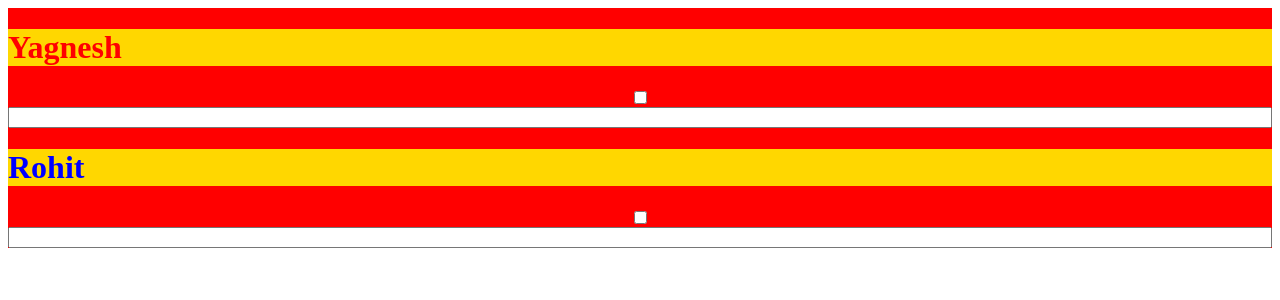
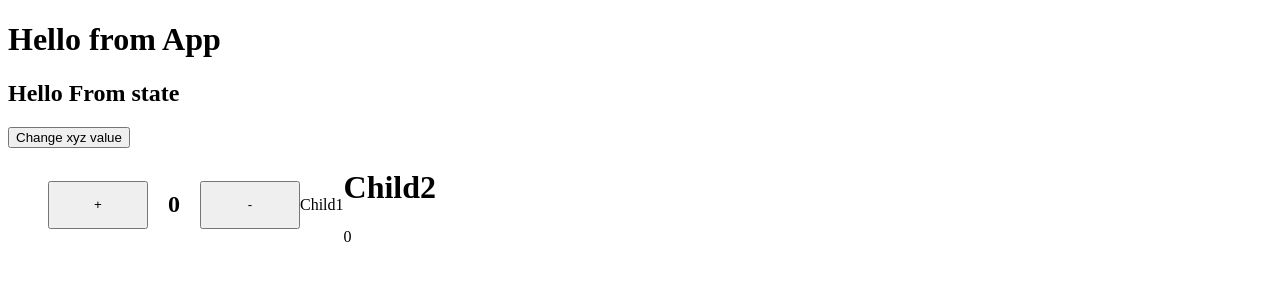
Before and after one commit to the-special-character/deloitte_react, a React app: page / in a window 1280 px wide. Shown: the top 300 px of the page. Built offline with nearby package versions, Linux system fonts and the light colour scheme.

Commit message:
completed life cycle method

```diff
--- a/package.json
+++ b/package.json
@@ -26,6 +26,7 @@
     "@babel/preset-react": "^7.18.6",
     "@babel/preset-typescript": "^7.18.6",
     "@types/react": "^18.0.20",
+    "@types/react-addons-shallow-compare": "^0.14.22",
     "@types/react-dom": "^18.0.6",
     "@typescript-eslint/eslint-plugin": "^5.37.0",
     "babel-loader": "^8.2.5",
@@ -47,6 +48,7 @@
   },
   "dependencies": {
     "react": "^18.2.0",
+    "react-addons-shallow-compare": "^15.6.3",
     "react-dom": "^18.2.0"
   }
 }
--- /dev/null
+++ b/src/app.tsx
@@ -0,0 +1,16 @@
+import React from 'react';
+import Child from './child';
+import Main from './main';
+
+// Props are immutable
+// Function Component
+const App = () => {
+  return (
+    <>
+      <Main text="Hello from App" />
+      <Child name="Yagnesh" />
+    </>
+  );
+};
+
+export default App;
--- /dev/null
+++ b/src/child.tsx
@@ -0,0 +1,154 @@
+import React, { Component } from 'react';
+import Child1 from './child1';
+import Child2 from './child2';
+
+type Props = {
+  name: string;
+};
+
+type Todos = {
+  userId: number;
+  id: number;
+  title: string;
+  completed: boolean;
+};
+
+type State = {
+  counter: number;
+  greetName: string;
+  data?: Todos;
+};
+
+// Four Stages of life cycle method
+
+// Mounting
+
+// 1. Constructur (call only once)
+//  derive state base on props
+//  bind the methods
+// 2. getDerivedStateFromProps
+// derive new state base on old state and old prop
+// 3. render
+// render html
+// 4. componentDidMount (call only once)
+// on page load display data
+// manupulate DOM element
+
+// Updating
+// 1. getDerivedStateFromProps
+// derive new state base on old state and old prop
+// 2. shouldComponentUpdate(PureComponent/memo)
+// avoid un nessessary rerendering
+// 3. render
+// render html
+// 4 getSnapshotBeforeUpdate (not possible in function component)
+// take a sanpshot of screen and pass it to componenddidupdate
+// 5. componentDidUpdate
+// maniupulate dom
+
+// Unmounting
+// 1. componentWillUnmount
+
+// Error (not possible in function component)
+// getDerivedStateFromError
+// componentDidCatch
+
+export default class Child extends Component<Props, State> {
+  state = {
+    counter: 0,
+    greetName: '',
+    data: {} as Todos,
+  };
+  //   Bind Method
+  //   base on props value if you want to define state value
+  constructor(props: Props) {
+    super(props);
+    console.log('constructor');
+
+    // this.state = {
+    //   counter: 0,
+    //   greetName: `Mr. ${props.name}`,
+    // };
+  }
+
+  //   static getDerivedStateFromProps(props: Props, state: State) {
+  //     console.log('getDerivedStateFromProps');
+  //     return {
+  //       greetName: `Mr. ${props.name}`,
+  //     };
+  //   }
+
+  //   on page load if u want to fetch data from api;
+  async componentDidMount() {
+    // console.log('componentDidMount');
+    // try {
+    //   const res = await fetch('https://jsonplaceholder.typicode.com/todos/1');
+    //   const json: Todos = await res.json();
+    //   this.setState({ data: json });
+    // } catch (error) {}
+  }
+
+  getSnapshotBeforeUpdate(
+    prevProps: Readonly<Props>,
+    prevState: Readonly<State>,
+  ) {
+    return 10;
+  }
+
+  componentDidUpdate(prevProps, prevState, snapshot) {
+    console.log(snapshot);
+  }
+
+  increment = () => {
+    this.setState(({ counter }) => {
+      return {
+        counter: counter + 1,
+      };
+    });
+  };
+
+  decrement() {
+    this.setState(({ counter }) => {
+      return {
+        counter: counter - 1,
+      };
+    });
+  }
+
+  static getDerivedStateFromError(error: Error) {
+    return {
+      error,
+    };
+  }
+
+  componentDidCatch(error: Error, errorInfo: React.ErrorInfo): void {
+    console.log(errorInfo);
+
+    // send error information to server
+  }
+
+  render() {
+    console.log('render');
+    const { counter, greetName, data, error } = this.state;
+
+    if (error) {
+      return <h1>{error.message}</h1>;
+    }
+
+    return (
+      <div className="wrapper">
+        <h1 id="heading">{greetName}</h1>
+        <h2>{data?.title}</h2>
+        <button type="button" onClick={this.increment}>
+          +
+        </button>
+        <h2>{counter}</h2>
+        <button type="button" onClick={this.decrement}>
+          -
+        </button>
+        <Child1 />
+        {counter < 5 && <Child2 number={counter} />}
+      </div>
+    );
+  }
+}
--- /dev/null
+++ b/src/child1.tsx
@@ -0,0 +1,11 @@
+import React, { memo } from 'react';
+
+type Props = {};
+
+function Child1({}: Props) {
+  console.log('Child 1 render');
+
+  return <div>Child1</div>;
+}
+
+export default memo(Child1);
--- /dev/null
+++ b/src/child2.tsx
@@ -0,0 +1,53 @@
+import React, { PureComponent } from 'react';
+import shallowCompare from 'react-addons-shallow-compare';
+
+type Props = {
+  number: number;
+};
+
+type State = {};
+
+class Child2 extends PureComponent<Props, State> {
+  state = {};
+
+  inrerval?: NodeJS.Timer;
+
+  //   shouldComponentUpdate(nextProps: Props, nextState: State) {
+  //     return shallowCompare(this, nextProps, nextState);
+  //   }
+  mousemove = () => {
+    console.log('mousemove');
+  };
+
+  componentDidMount() {
+    document.addEventListener('mousemove', this.mousemove);
+
+    this.inrerval = setInterval(() => {
+      console.log('interval');
+    }, 1000);
+  }
+
+  componentWillUnmount() {
+    document.removeEventListener('mousemove', this.mousemove);
+    clearInterval(this.inrerval);
+  }
+
+  render() {
+    console.log('Child 2 render');
+
+    const { number } = this.props;
+
+    if (number > 3) {
+      throw new Error('somethig went wrong');
+    }
+
+    return (
+      <div>
+        <h1>Child2</h1>
+        <p>{number}</p>
+      </div>
+    );
+  }
+}
+
+export default Child2;
--- a/src/index.tsx
+++ b/src/index.tsx
@@ -1,5 +1,7 @@
 import React from 'react';
 import { createRoot } from 'react-dom/client';
+import App from './app';
+import Main from './main';
 
 import './main.css';
 
@@ -9,35 +11,9 @@ const container = document.getElementById('root');
 // 2. component will return only single element
 // 3. style should be object and property name should be camelcase;
 // 4. instead of class have to use classname
-type Props = {
-  name: string;
-  h1Color: string;
-};
-
-const App = ({ name, h1Color }: Props) => {
-  return (
-    <div className="container">
-      <h1
-        style={{
-          color: h1Color,
-          backgroundColor: 'gold',
-        }}
-      >
-        {name}
-      </h1>
-      <input type="checkbox" />
-      <input type="text" />
-    </div>
-  );
-};
 
 if (container) {
   const root = createRoot(container);
 
-  root.render(
-    <>
-      <App name="Yagnesh" h1Color="red" />
-      <App name="Rohit" h1Color="blue" />
-    </>,
-  );
+  root.render(<App />);
 }
--- a/src/main.css
+++ b/src/main.css
@@ -3,3 +3,17 @@
   flex-direction: column;
   background-color: red;
 }
+
+.wrapper {
+  display: flex;
+  align-items: center;
+}
+
+.wrapper > button {
+  height: 48px;
+  width: 100px;
+}
+
+.wrapper > h2 {
+  padding: 0 20px;
+}
--- /dev/null
+++ b/src/main.tsx
@@ -0,0 +1,37 @@
+import React, { Component } from 'react';
+
+// let xyz = 'hello xyz';
+
+type Props = {
+  text: string;
+};
+
+type State = {};
+
+// if props value chage or state value changge
+class Main extends Component<Props, State> {
+  state = {
+    xyz: 'Hello From state',
+  };
+
+  render() {
+    const { text } = this.props;
+    const { xyz } = this.state;
+    return (
+      <div>
+        <h1>{text}</h1>
+        <h2>{xyz}</h2>
+        <button
+          type="button"
+          onClick={() => {
+            this.setState({ xyz: 'changed xyz' });
+          }}
+        >
+          Change xyz value
+        </button>
+      </div>
+    );
+  }
+}
+
+export default Main;
```
Also changed, not shown: src/app.ts (deleted).
